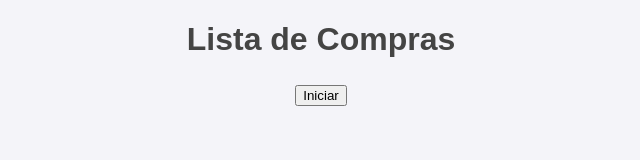
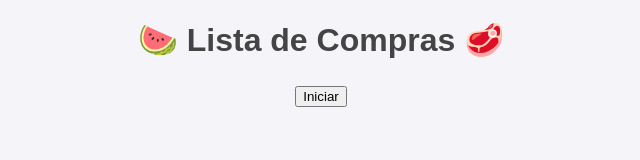
Before and after one commit to eliasescalante/lista_de_compras_Web, a plain HTML site: page index.html in a window 1280 px wide. Shown: the whole page, without its empty margins (319-959 px from the left). Drawn offline with Linux system fonts and the light colour scheme.

Commit message:
agrego emojis al titulo

```diff
--- a/index.html
+++ b/index.html
@@ -9,7 +9,7 @@
 
 </head>
 <body>
-    <h1>Lista de Compras</h1>
+    <h1>🍉 Lista de Compras 🥩</h1>
     <div id="mensaje"></div>
     <div id="entrada">
         <button id="iniciarBtn">Iniciar</button>
```
